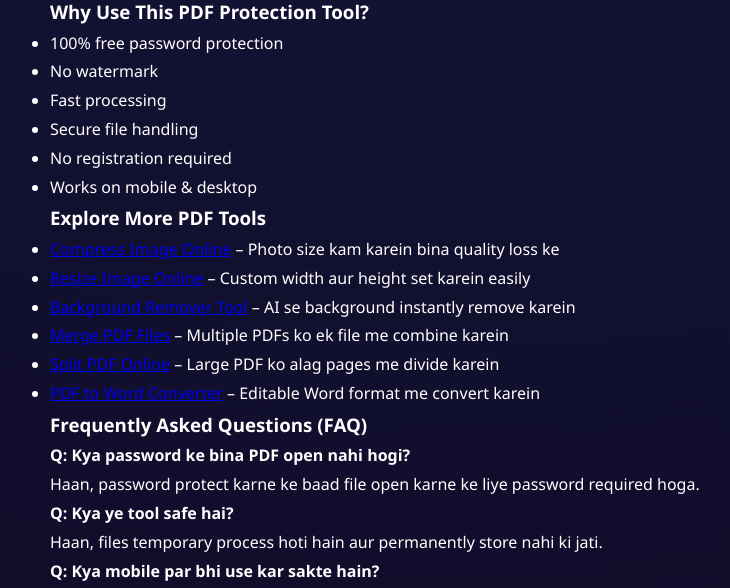
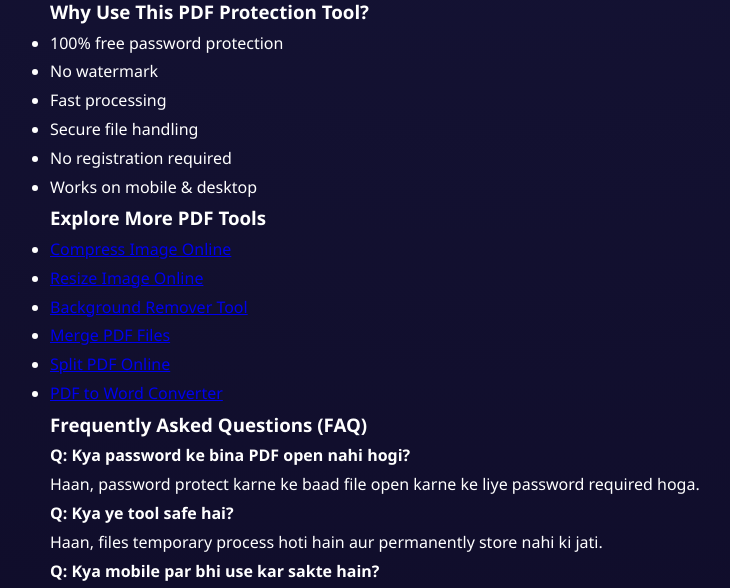
Before and after one commit to afnankhan123456/ai-tools-website-, a Flask app: page /protect-pdf in a window 1280 px wide. Shown: the part 1215-1803 px from the top of the page, without its empty margins (160-890 px from the left). Run offline with Flask 3, Linux system fonts and the light colour scheme.

Commit message:
Update protect_pdf.html

```diff
--- a/templates/pdf_tools/protect_pdf.html
+++ b/templates/pdf_tools/protect_pdf.html
@@ -48,7 +48,8 @@
             Fast, secure and completely free PDF protection tool.
         </p>
 
-        <form action="{{ url_for('protect_pdf') }}"
+        <!-- ✅ FIXED FORM -->
+        <form action="{{ url_for('protect_pdf_action') }}"
               method="POST"
               enctype="multipart/form-data">
 
@@ -145,12 +146,12 @@
     <h3>Explore More PDF Tools</h3>
 
     <ul>
-    <li><a href="{{ url_for('image_compressor') }}">Compress Image Online</a> – Photo size kam karein bina quality loss ke</li>
-    <li><a href="{{ url_for('image_resize') }}">Resize Image Online</a> – Custom width aur height set karein easily</li>
-    <li><a href="{{ url_for('bg_remover') }}">Background Remover Tool</a> – AI se background instantly remove karein</li>
-    <li><a href="{{ url_for('merge_pdf') }}">Merge PDF Files</a> – Multiple PDFs ko ek file me combine karein</li>
-    <li><a href="{{ url_for('split_pdf') }}">Split PDF Online</a> – Large PDF ko alag pages me divide karein</li>
-    <li><a href="{{ url_for('pdf_to_word') }}">PDF to Word Converter</a> – Editable Word format me convert karein</li>
+        <li><a href="{{ url_for('image_compressor') }}">Compress Image Online</a></li>
+        <li><a href="{{ url_for('image_resize') }}">Resize Image Online</a></li>
+        <li><a href="{{ url_for('bg_remover') }}">Background Remover Tool</a></li>
+        <li><a href="{{ url_for('merge_pdf') }}">Merge PDF Files</a></li>
+        <li><a href="{{ url_for('split_pdf') }}">Split PDF Online</a></li>
+        <li><a href="{{ url_for('pdf_to_word') }}">PDF to Word Converter</a></li>
     </ul>
 
     <h3>Frequently Asked Questions (FAQ)</h3>
```
